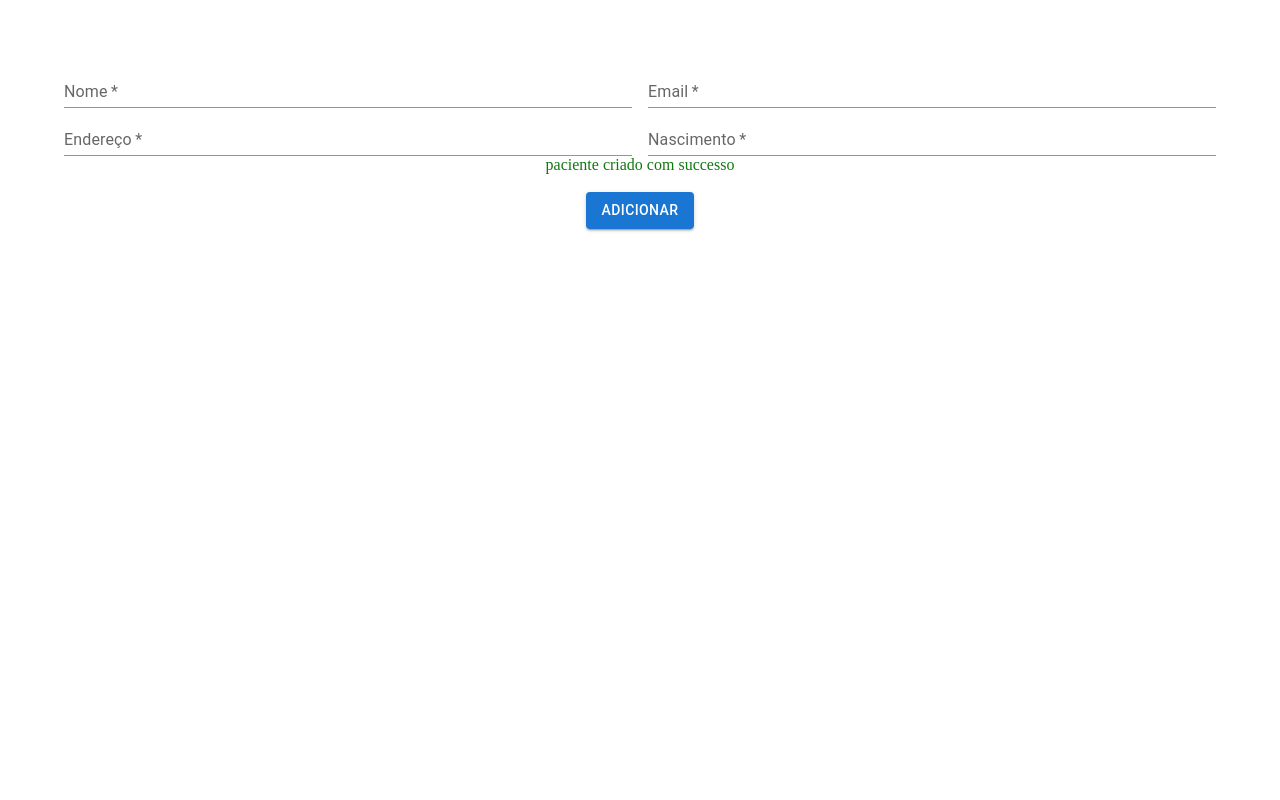
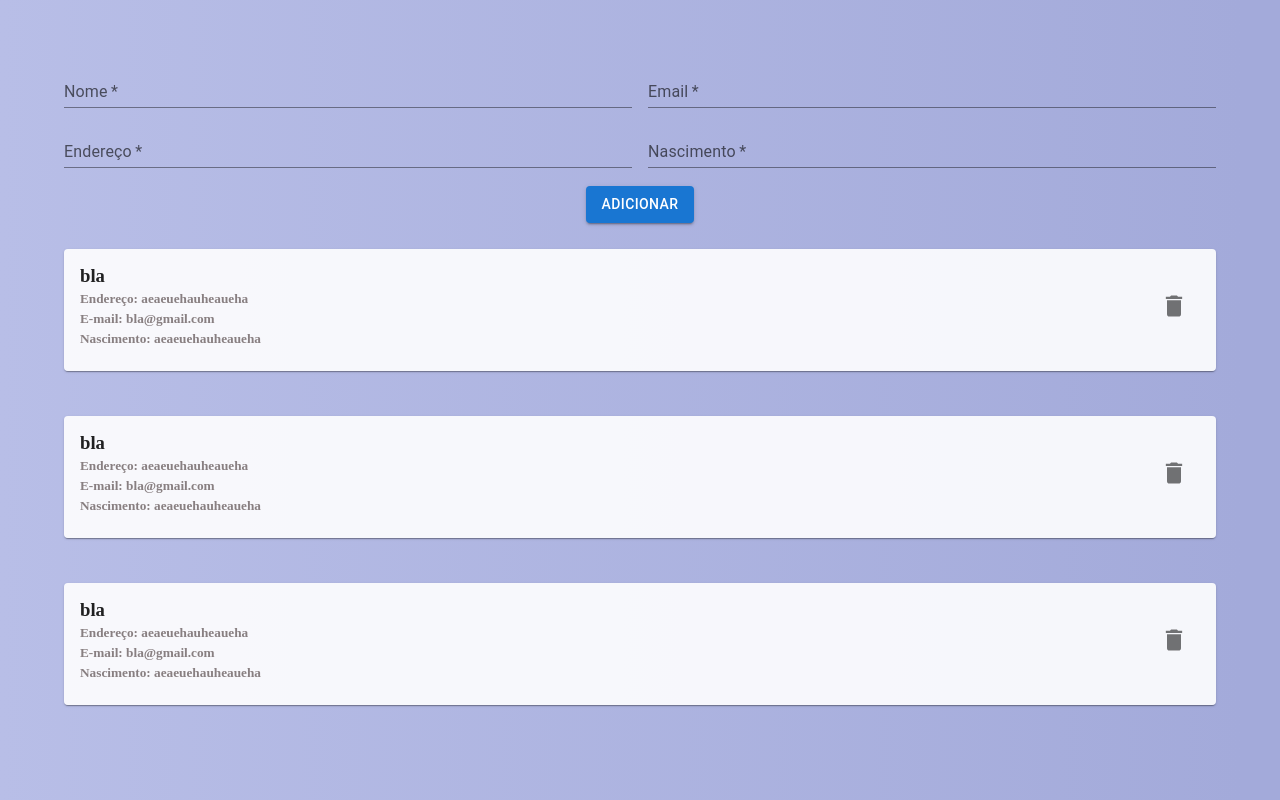
Before and after one commit to JoaoFernandoR/development-challenge-two, a React (Create React App) app in the folder medcloudProject/: page / in a window 1280 px wide. Built offline with nearby package versions, Linux system fonts and the light colour scheme.

Commit message:
[refactor] item da lista

```diff
--- /dev/null
+++ b/medcloudProject/index.d.ts
@@ -0,0 +1,3 @@
+declare module "react-notifications";
+declare module "uuid";
+declare module "react-input-mask";
--- a/medcloudProject/package.json
+++ b/medcloudProject/package.json
@@ -5,6 +5,7 @@
     "dependencies": {
         "@emotion/react": "^11.7.1",
         "@emotion/styled": "^11.6.0",
+        "@mui/icons-material": "^5.4.1",
         "@mui/material": "^5.4.1",
         "@types/node": "^16.11.24",
         "@types/react": "^17.0.39",
--- /dev/null
+++ b/medcloudProject/src/components/templates/Container/PacientItem/index.tsx
@@ -0,0 +1,41 @@
+import IconButton from "@mui/material/IconButton";
+import DeleteIcon from "@mui/icons-material/Delete";
+// Styles
+import { MyCard, MyCardContent, SubTitle } from "./pacientItem.styles";
+// Interfaces
+import { PacientsProps } from "../../../../shared/interfaces/interfaces";
+
+interface PacientItemProps extends PacientsProps {
+    deletePacient(id: number): void;
+}
+const PacientItem = ({
+    id,
+    name,
+    address,
+    birth,
+    email,
+    deletePacient,
+}: PacientItemProps) => {
+    console.log(id);
+    return (
+        <MyCard sx={{ minWidth: 275 }}>
+            <MyCardContent>
+                <div>
+                    <h3>{name}</h3>
+                    <SubTitle>Endereço: {address}</SubTitle>
+                    <SubTitle>E-mail: {email}</SubTitle>
+                    <SubTitle>Nascimento: {birth}</SubTitle>
+                </div>
+                <IconButton
+                    aria-label="delete"
+                    size="large"
+                    onClick={() => deletePacient(id)}
+                >
+                    <DeleteIcon fontSize="inherit" />
+                </IconButton>
+            </MyCardContent>
+        </MyCard>
+    );
+};
+
+export default PacientItem;
--- /dev/null
+++ b/medcloudProject/src/components/templates/Container/PacientItem/pacientItem.styles.tsx
@@ -0,0 +1,18 @@
+import { Card, CardContent } from "@mui/material";
+import { styled } from "@mui/material/styles";
+
+export const MyCard = styled(Card)`
+    margin-bottom: 45px;
+    background-color: rgba(255, 255, 255, 0.9);
+`;
+
+export const MyCardContent = styled(CardContent)`
+    display: flex;
+    align-items: center;
+    justify-content: space-between;
+`;
+
+export const SubTitle = styled("h5")`
+    color: #887f81;
+    margin-top: 4px;
+`;
--- a/medcloudProject/src/components/templates/Container/container.styles.tsx
+++ b/medcloudProject/src/components/templates/Container/container.styles.tsx
@@ -3,6 +3,14 @@ import { Button, Container } from "@mui/material";
 
 export const MainSection = styled("section")`
     padding-top: 60px;
+    min-height: 100vh;
+    background: rgb(2, 0, 36);
+    background: linear-gradient(
+        90deg,
+        rgba(2, 0, 36, 1) 0%,
+        rgba(184, 190, 231, 1) 0%,
+        rgba(163, 170, 218, 1) 97%
+    );
 `;
 
 export const MyContainer = styled(Container)`
@@ -12,16 +20,13 @@ export const MyContainer = styled(Container)`
 
 export const MyButton = styled(Button)`
     display: flex;
-    margin: 18px auto 12px auto;
+    margin: 18px auto 26px auto;
 `;
 
 export const Row = styled("div")`
     display: flex;
     gap: 16px;
+    margin-bottom: 12px;
 `;
 
-export const SuccessMessage = styled("p")`
-    color: #117711;
-    text-align: center;
-    font-size: 16px;
-`;
+export const PacientsSection = styled("section")``;
--- a/medcloudProject/src/components/templates/Container/index.tsx
+++ b/medcloudProject/src/components/templates/Container/index.tsx
@@ -1,25 +1,62 @@
-import { FormControl, TextField } from "@mui/material";
+import { TextField } from "@mui/material";
 import { FormEvent, useEffect, useState } from "react";
 import api from "../../../api/api";
+import { v4 } from "uuid";
+import InputMask from "react-input-mask";
+// interfaces
+import { PacientsProps } from "../../../shared/interfaces/interfaces";
+
+import {
+    NotificationContainer,
+    NotificationManager,
+} from "react-notifications";
+import "react-notifications/lib/notifications.css";
 //Styles
 import {
     MainSection,
     MyContainer,
     MyButton,
     Row,
-    SuccessMessage,
+    PacientsSection,
 } from "./container.styles";
+import PacientItem from "./PacientItem";
 
 const Container = () => {
+    const [myPacients, setMyPacients] = useState([
+        {
+            name: "bla",
+            email: "bla@gmail.com",
+            address: "aeaeuehauheaueha",
+            birth: "18/123/1231",
+            id: 25,
+        },
+        {
+            name: "bla",
+            email: "bla@gmail.com",
+            address: "aeaeuehauheaueha",
+            birth: "18/123/1231",
+            id: 5,
+        },
+        {
+            name: "bla",
+            email: "bla@gmail.com",
+            address: "aeaeuehauheaueha",
+            birth: "18/123/1231",
+            id: 19,
+        },
+    ]);
+
     const [name, setName] = useState("");
     const [email, setEmail] = useState("");
     const [address, setAddress] = useState("");
+
     const [birth, setBirth] = useState("");
+    const [birthError, setBirthError] = useState(false);
 
     useEffect(() => {
         // const callApi = async () => {
         //     const { data } = await api.get("/pacients");
-        //     console.log(data.Items);
+        //     setMyPacients(data.Items);
         // };
         // callApi();
     }, []);
@@ -27,23 +64,62 @@ const Container = () => {
     const addPacient = (e: FormEvent) => {
         e.preventDefault();
 
+        if (birth.includes("_")) {
+            setBirthError(true);
+            setTimeout(() => setBirthError(false), 2000);
+        } else {
             postPacient();
+        }
     };
 
     const postPacient = async () => {
-        const response = await api.post("/pacients", {});
+        const capitalizedName =
+            name[0].toUpperCase() + name.substring(1).toLowerCase().trim();
+        const paramsToSend = {
+            id: parseInt(v4()),
+            name: capitalizedName,
+            email,
+            address,
+            birth,
+        };
+        const response = await api.put("/pacients", paramsToSend);
+
+        if (response) {
+            NotificationManager.success(
+                "Paciente criado com sucesso",
+                "Sucesso",
+                3000
+            );
+            const callApi = async () => {
+                const { data } = await api.get("/pacients");
+                setMyPacients(data.Items);
+            };
+            callApi();
+        } else {
+            NotificationManager.error(
+                "Falha na criação de novo paciente",
+                "Sucesso",
+                3000
+            );
+        }
+    };
+
+    const deletePacient = async (id: number) => {
+        console.log(id);
+        // const response = await api.delete("/pacients");
     };
 
     return (
         <MainSection>
             <MyContainer>
+                <NotificationContainer />
+
                 <form onSubmit={addPacient}>
                     <Row>
                         <TextField
                             id="standard-basic"
                             label="Nome"
                             variant="standard"
-                            color="success"
                             required
                             value={name}
                             onChange={(event) => setName(event.target.value)}
@@ -52,7 +128,6 @@ const Container = () => {
                         <TextField
                             label="Email"
                             variant="standard"
-                            color="success"
                             required
                             type={"email"}
                             value={email}
@@ -65,30 +140,57 @@ const Container = () => {
                             id="standard-basic"
                             label="Endereço"
                             variant="standard"
-                            color="success"
                             required
                             value={address}
                             onChange={(event) => setAddress(event.target.value)}
                             style={{ width: "100%" }}
                         />
+                        <InputMask
+                            mask="99/99/9999"
+                            value={birth}
+                            disabled={false}
+                            // maskChar=" "
+                            onChange={(event: any) =>
+                                setBirth(event.target.value)
+                            }
+                        >
+                            {() => (
                                 <TextField
                                     id="standard-basic"
                                     label="Nascimento"
                                     variant="standard"
-                            color="success"
                                     required
-                            value={birth}
-                            onChange={(event) => setBirth(event.target.value)}
                                     style={{ width: "100%" }}
+                                    helperText={
+                                        birthError
+                                            ? "Digite uma data válida"
+                                            : null
+                                    }
+                                    error={birthError ? true : false}
                                 />
+                            )}
+                        </InputMask>
                     </Row>
-                    <SuccessMessage>
-                        paciente criado com successo
-                    </SuccessMessage>
+
                     <MyButton variant="contained" type="submit">
                         Adicionar
                     </MyButton>
                 </form>
+                <PacientsSection>
+                    {myPacients.map((item: PacientsProps) => {
+                        return (
+                            <PacientItem
+                                key={item.id}
+                                id={item.id}
+                                name={item.name}
+                                address={item.address}
+                                birth={item.address}
+                                email={item.email}
+                                deletePacient={deletePacient}
+                            />
+                        );
+                    })}
+                </PacientsSection>
             </MyContainer>
         </MainSection>
     );
--- /dev/null
+++ b/medcloudProject/src/shared/interfaces/interfaces.ts
@@ -0,0 +1,7 @@
+export interface PacientsProps {
+    id: number;
+    name: string;
+    email: string;
+    address: string;
+    birth: string;
+}
```
Also changed, not shown: medcloudProject/tsconfig.json (+2 -8 lines), 1 other file (tests, documents, lock files or other folders). Lines whose indentation alone changed are shown as unchanged.
